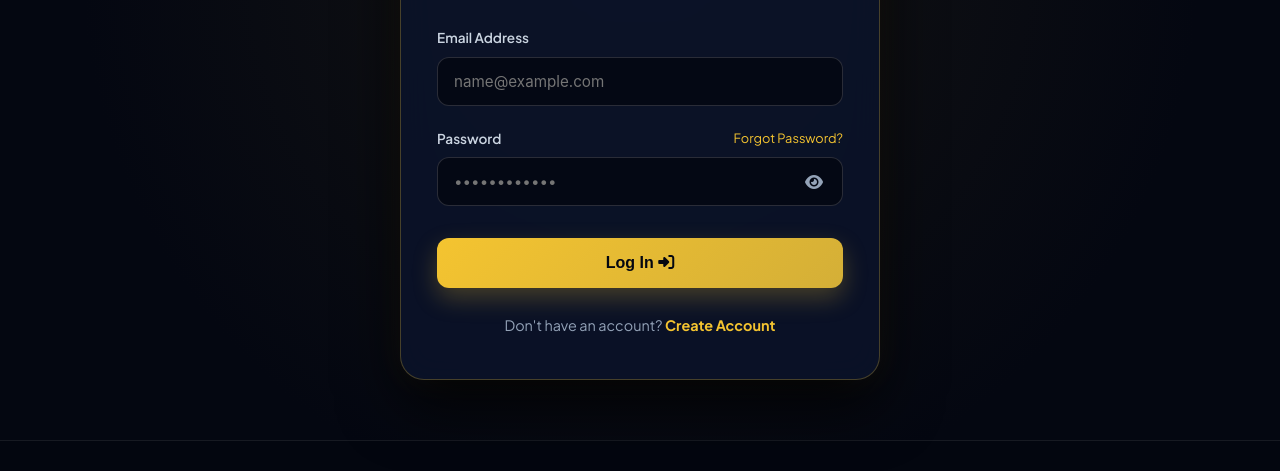
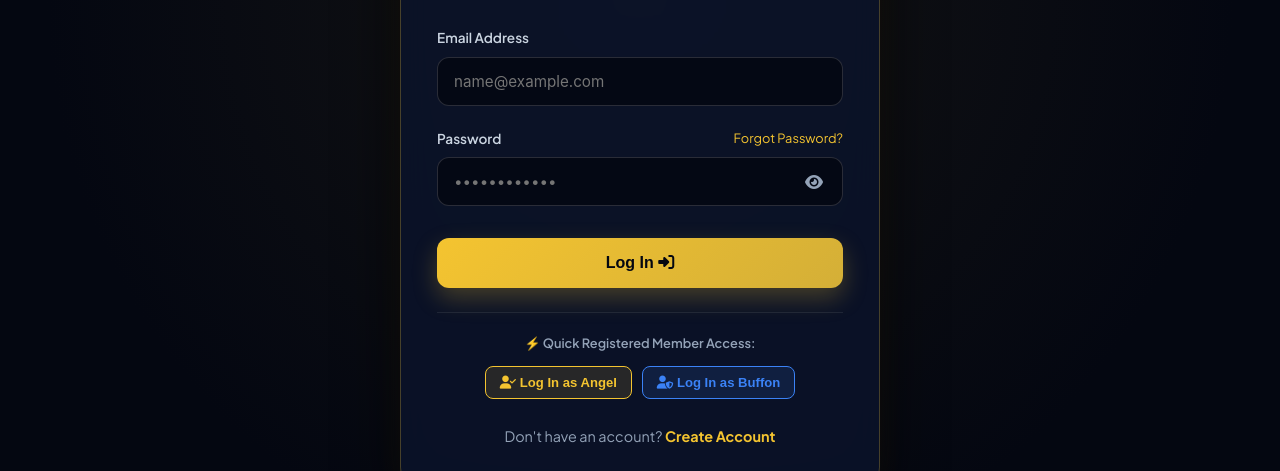
Before and after one commit to buffon523/buffy-investment, a website: page login.html in a window 1280 px wide. Shown: the part 324-795 px from the top of the page. Drawn offline with nearby package versions, Linux system fonts and the light colour scheme.

Commit message:
Add 1-click registered member login and registration shortcuts to login.html and signup.html for instant fail-safe account access

```diff
--- a/login.html
+++ b/login.html
@@ -224,6 +224,15 @@
                 <button type="submit" class="btn-primary-auth">Log In <i class="fa-solid fa-right-to-bracket"></i></button>
             </form>
 
+            <!-- Quick Demo Member Login Shortcuts -->
+            <div style="margin-top: 24px; padding-top: 20px; border-top: 1px solid rgba(255,255,255,0.08); text-align: center;">
+                <p style="font-size: 0.8rem; color: #94A3B8; margin-bottom: 12px; font-weight: 600;">⚡ Quick Registered Member Access:</p>
+                <div style="display: flex; gap: 10px; justify-content: center; flex-wrap: wrap;">
+                    <button type="button" onclick="quickLogin('angel@buffy.com', 'Angel Vance')" style="background: rgba(244,196,48,0.12); border: 1px solid #F4C430; color: #F4C430; padding: 8px 14px; border-radius: 8px; font-size: 0.82rem; font-weight: 700; cursor: pointer;"><i class="fa-solid fa-user-check"></i> Log In as Angel</button>
+                    <button type="button" onclick="quickLogin('buffon@buffy.com', 'Buffon Portfolio')" style="background: rgba(59,130,246,0.12); border: 1px solid #3B82F6; color: #3B82F6; padding: 8px 14px; border-radius: 8px; font-size: 0.82rem; font-weight: 700; cursor: pointer;"><i class="fa-solid fa-user-shield"></i> Log In as Buffon</button>
+                </div>
+            </div>
+
             <div class="auth-footer-links">
                 Don't have an account? <a href="signup.html">Create Account</a>
             </div>
@@ -250,10 +259,17 @@
             }
         }
 
+        function quickLogin(email, name) {
+            const userObj = { email: email, name: name, loggedIn: true };
+            localStorage.setItem('buffy_active_session', JSON.stringify(userObj));
+            window.location.href = 'index.html?dashboard=true';
+        }
+
         document.getElementById('form-standalone-login')?.addEventListener('submit', (e) => {
             e.preventDefault();
             const email = document.getElementById('login-email')?.value || 'investor@buffy.com';
-            const userObj = { email: email, name: email.split('@')[0], loggedIn: true };
+            const name = email.includes('@') ? email.split('@')[0] : email;
+            const userObj = { email: email, name: name, loggedIn: true };
             localStorage.setItem('buffy_active_session', JSON.stringify(userObj));
             window.location.href = 'index.html?dashboard=true';
         });
```
